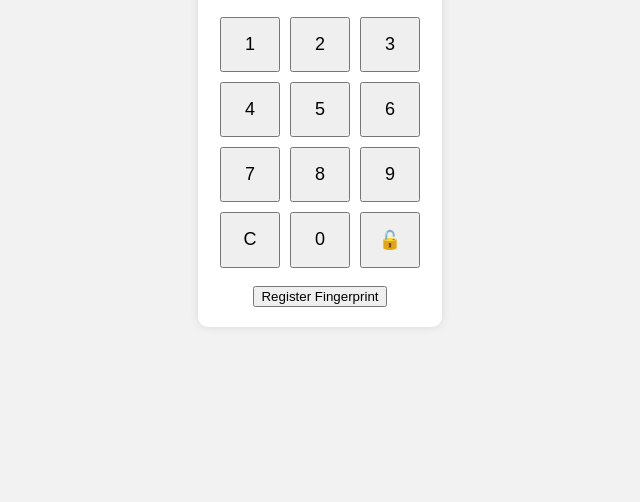
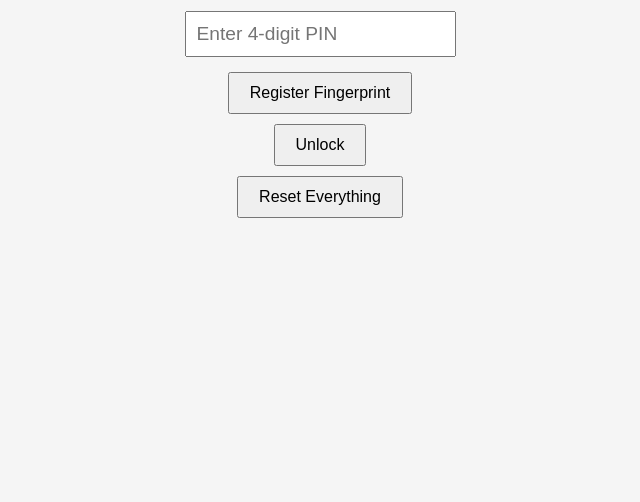
Before and after one commit to devanshijethwa0508/smart-lock-web, a plain HTML site: page index.html in a window 1280 px wide. Shown: the part 314-816 px from the top of the page, without its empty margins (320-960 px from the left). Drawn offline with Linux system fonts and the light colour scheme.

Commit message:
Add files via upload

```diff
--- a/index.html
+++ b/index.html
@@ -5,29 +5,36 @@
   <meta charset="UTF-8" />
   <meta name="viewport" content="width=device-width, initial-scale=1.0"/>
   <title>Smart Lock</title>
-  <link rel="stylesheet" href="style.css" />
+  <script defer src="script.js"></script>
+  <style>
+    body {
+      font-family: sans-serif;
+      display: flex;
+      flex-direction: column;
+      align-items: center;
+      justify-content: center;
+      height: 100vh;
+      background: #f5f5f5;
+    }
+    input {
+      padding: 10px;
+      font-size: 1.2rem;
+      margin: 10px;
+    }
+    button {
+      padding: 10px 20px;
+      font-size: 1rem;
+      margin: 5px;
+      cursor: pointer;
+    }
+  </style>
 </head>
 <body>
-  <div class="container">
-    <h1>Smart Lock</h1>
-    <input type="password" id="pinInput" placeholder="Enter 4-digit PIN" maxlength="4" readonly />
-    <div class="keypad">
-      <button onclick="addDigit('1')">1</button>
-      <button onclick="addDigit('2')">2</button>
-      <button onclick="addDigit('3')">3</button>
-      <button onclick="addDigit('4')">4</button>
-      <button onclick="addDigit('5')">5</button>
-      <button onclick="addDigit('6')">6</button>
-      <button onclick="addDigit('7')">7</button>
-      <button onclick="addDigit('8')">8</button>
-      <button onclick="addDigit('9')">9</button>
-      <button onclick="clearPin()">C</button>
-      <button onclick="addDigit('0')">0</button>
-      <button onclick="startAuth()">🔓</button>
-    </div>
-    <br>
-    <button onclick="register()">Register Fingerprint</button>
-  </div>
-  <script src="script.js"></script>
+  <h2>🔐 Smart Lock</h2>
+  <input type="password" id="pin" placeholder="Enter 4-digit PIN" maxlength="4" />
+  <button onclick="register()">Register Fingerprint</button>
+  <button onclick="unlock()">Unlock</button>
+  <button onclick="resetEverything()">Reset Everything</button>
+  <p id="status"></p>
 </body>
 </html>
--- a/script.js
+++ b/script.js
@@ -1,94 +1,76 @@
-
-function addDigit(digit) {
-  const input = document.getElementById('pinInput');
-  if (input.value.length < 4) {
-    input.value += digit;
-  }
-}
-
-function clearPin() {
-  document.getElementById('pinInput').value = '';
-}
 
 async function register() {
-  const options = {
+  try {
+    const cred = await navigator.credentials.create({
       publicKey: {
         challenge: new Uint8Array(32),
         rp: { name: "Smart Lock" },
         user: {
           id: new Uint8Array(16),
-        name: "user@example.com",
-        displayName: "Smart Lock User"
+          name: "devanshi@example.com",
+          displayName: "Devanshi"
         },
         pubKeyCredParams: [{ type: "public-key", alg: -7 }],
-      authenticatorSelection: {
-        authenticatorAttachment: "platform",
-        userVerification: "required"
-      },
+        authenticatorSelection: { userVerification: "required" },
         timeout: 60000,
-      attestation: "none"
+        attestation: "direct"
       }
-  };
-
-  try {
-    const credential = await navigator.credentials.create(options);
-    const id = arrayBufferToBase64(credential.rawId);
-    localStorage.setItem("credentialId", id);
-    alert("✅ Fingerprint Registered!");
+    });
+    localStorage.setItem("credId", arrayBufferToBase64(cred.rawId));
+    document.getElementById("status").innerText = "✅ Fingerprint registered successfully!";
   } catch (err) {
-    alert("❌ Registration failed: " + err);
+    console.error(err);
+    document.getElementById("status").innerText = "❌ Registration failed.";
   }
 }
 
-async function startAuth() {
-  const pin = document.getElementById('pinInput').value;
+async function unlock() {
+  const pin = document.getElementById("pin").value;
   if (pin !== "1234") {
-    alert("❌ Incorrect PIN");
+    document.getElementById("status").innerText = "❌ Incorrect PIN";
     return;
   }
 
-  const storedId = localStorage.getItem("credentialId");
-  if (!storedId) {
-    alert("❌ No fingerprint registered. Please register first.");
+  const credIdBase64 = localStorage.getItem("credId");
+  if (!credIdBase64) {
+    document.getElementById("status").innerText = "❌ No fingerprint registered! Please register first.";
     return;
   }
 
-  const allowCred = [{
-    type: "public-key",
-    id: base64ToArrayBuffer(storedId),
-    transports: ["internal"]
-  }];
-
-  const options = {
+  try {
+    const assertion = await navigator.credentials.get({
       publicKey: {
         challenge: new Uint8Array(32),
+        allowCredentials: [{
+          id: base64ToArrayBuffer(credIdBase64),
+          type: "public-key"
+        }],
         timeout: 60000,
-      allowCredentials: allowCred,
         userVerification: "required"
       }
-  };
-
-  try {
-    const credential = await navigator.credentials.get(options);
-    alert("✅ Authenticated!");
-    fetch("http://192.168.4.1/unlock", { method: "POST" }); // Replace with your ESP8266 IP
+    });
+    document.getElementById("status").innerText = "✅ Unlock successful!";
   } catch (err) {
-    alert("❌ Authentication failed: " + err);
+    console.error(err);
+    document.getElementById("status").innerText = "❌ Authentication failed.";
   }
 }
 
+function resetEverything() {
+  localStorage.removeItem("credId");
+  document.getElementById("status").innerText = "🔄 Reset complete. Please register again.";
+}
+
 function arrayBufferToBase64(buffer) {
-  const bytes = new Uint8Array(buffer);
-  let binary = '';
-  for (let b of bytes) binary += String.fromCharCode(b);
-  return btoa(binary);
+  return btoa(String.fromCharCode(...new Uint8Array(buffer)));
 }
 
 function base64ToArrayBuffer(base64) {
-  const binary = atob(base64);
-  const bytes = new Uint8Array(binary.length);
-  for (let i = 0; i < binary.length; i++) {
-    bytes[i] = binary.charCodeAt(i);
+  const binaryString = atob(base64);
+  const len = binaryString.length;
+  const bytes = new Uint8Array(len);
+  for (let i = 0; i < len; i++) {
+    bytes[i] = binaryString.charCodeAt(i);
   }
   return bytes.buffer;
 }
```
Lines whose indentation alone changed are shown as unchanged.
